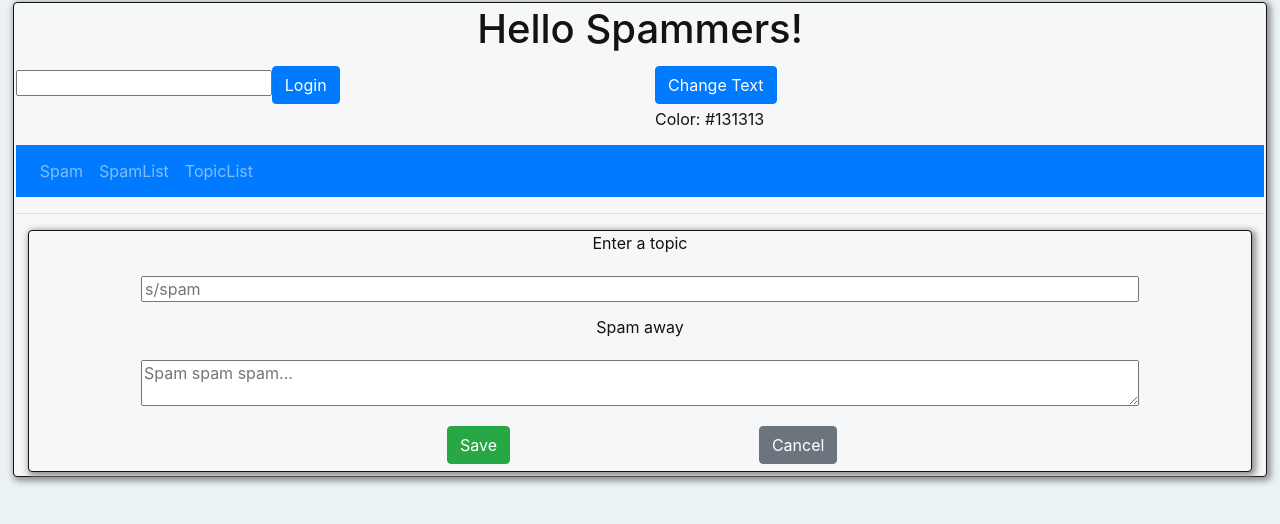
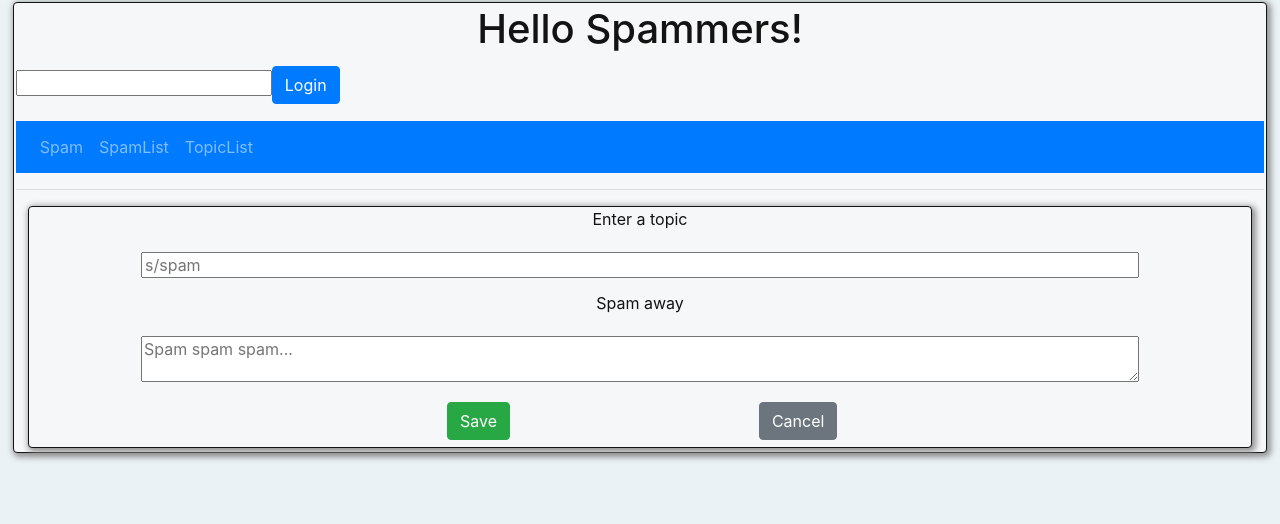
Before and after one commit to HenrikThChasacademy/spamdit, a React (Create React App) app: page /spam in a window 1280 px wide. Shown: the top 524 px of the page. Built offline with nearby package versions, Linux system fonts and the light colour scheme.

Commit message:
Added feature to change text and spam background color for logged in user

```diff
--- a/src/components/app/app.jsx
+++ b/src/components/app/app.jsx
@@ -6,6 +6,7 @@ import Container from 'react-bootstrap/Container';
 import Row from 'react-bootstrap/Row';
 import SpamList from '../spam-list/spam-list';
 import UserContext from '../../context/user-context';
+import UserSettingsContext from '../../context/user-settings-context';
 import Menu from '../menu/menu';
 import TopicList from '../topic-list/topic-list';
 import UserSpam from '../user-spam/user-spam';
@@ -14,14 +15,17 @@ import { ErrorBoundary } from 'react-error-boundary';
 
 function App(props) {
     const [currentUser, setCurrentUser] = useState({id: ""});
-    const value = { currentUser, setCurrentUser };
+    const [userSettings, setUserSettings] = useState(false);
+    const user = { currentUser, setCurrentUser };
+    const settings = { userSettings, setUserSettings };
 
     return (
         <Container fluid className="app container">
             <Row className="heading">
                 <h1>Hello Spammers!</h1>
             </Row>
-                <UserContext.Provider value={value}>
+                <UserContext.Provider value={user}>
+                    <UserSettingsContext.Provider value={settings}>
                         <Login />
                         <Router>
                             <Menu />
@@ -37,6 +41,7 @@ function App(props) {
                                 <Route exact path="*" render={() => <h1> NOT FOUND</h1>} />
                             </Switch>
                         </Router>
+                    </UserSettingsContext.Provider>
                 </UserContext.Provider>
         </Container>
     );
--- a/src/components/login/login.jsx
+++ b/src/components/login/login.jsx
@@ -11,15 +11,22 @@ import { SketchPicker } from 'react-color';
 function Login(){
     const { isLoggedIn, userName,
         handleLogin, handleLogout, handleUserInputChange } = useSetUser();
-    const { userSettings, saveTextColor, saveUserSettings } = useSetUserSettings();
-    const [displayColorPicker, setDisplayColorPicker] = useState(false);
+    const { userSettings, saveTextColor, saveBackgroundColor, saveUserSettings } = useSetUserSettings();
+    const [displayTextColorPicker, setDisplayTextColorPicker] = useState(false);
+    const [displayBackgroundColorPicker, setDisplayBackgroundColorPicker] = useState(false);
 
-    const handleClick = () => {
-        if (displayColorPicker) {
+    const handleTextColorClick = () => {
+        if (displayTextColorPicker) {
             saveUserSettings(userSettings)
         }
+        setDisplayTextColorPicker(!displayTextColorPicker);
+    };
 
-        setDisplayColorPicker(!displayColorPicker);
+    const handleBackgroundColorClick = () => {
+        if (displayBackgroundColorPicker) {
+            saveUserSettings(userSettings)
+        }
+        setDisplayBackgroundColorPicker(!displayBackgroundColorPicker);
     };
 
     return(
@@ -40,19 +47,31 @@ function Login(){
                 </Fragment>
             }
             </Col>
-            <Col>
-
-
-                <Button onClick={ handleClick }>Change Text
-                </Button>
-                {
-                displayColorPicker ?
-                <SketchPicker color={ userSettings.textColor } onChange={ saveTextColor } />
-                : <p>Color: { userSettings.textColor } </p> }
-
-
-            </Col>
-
+                {isLoggedIn &&
+                <Fragment>
+                    <Col>
+                    <Button onClick={ handleTextColorClick }>Change Text
+                    </Button>
+                    {
+                    displayTextColorPicker ?
+                    <SketchPicker color={ userSettings.textColor } onChange={ saveTextColor } />
+                    : <Row>
+                        <p>Color: </p><div className="user-color" style={{ backgroundColor: userSettings.textColor }}></div>
+                        </Row>
+                    }
+                    </Col>
+                    <Col>
+                    <Button onClick={ handleBackgroundColorClick }>Change Backgorund
+                    </Button>
+                    {
+                    displayBackgroundColorPicker ?
+                    <SketchPicker color={ userSettings.backgroundColor } onChange={ saveBackgroundColor } />
+                    : <Row> <p>Color: </p><div className="user-color" style={{ backgroundColor: userSettings.backgroundColor }}></div>
+                        </Row>
+                     }
+                    </Col>
+                </Fragment>
+            }
         </Row>
     )
 }
--- a/src/components/login/login.scss
+++ b/src/components/login/login.scss
@@ -3,3 +3,19 @@
 .login-row {
     min-height: 60px;
 }
+
+.user-color {
+    min-width: 25px;
+    max-width: 25px;
+    min-height: 25px;
+    max-height: 25px;
+    border-radius: 20px;
+    margin-left: 10px;
+}
+
+.avatar-image {
+    min-width: 60px;
+    max-width: 60px;
+    min-height: 60px;
+    max-height: 60px;
+}
--- a/src/components/spammer/spammer.jsx
+++ b/src/components/spammer/spammer.jsx
@@ -7,12 +7,18 @@ import Button from 'react-bootstrap/Button';
 import Spam from '../spam/spam';
 import { useSetNewSpam } from '../../hooks/useSetNewSpam';
 import UserContext from '../../context/user-context';
+import UserSettingsContext from '../../context/user-settings-context';
 
 function Spammer(props) {
     const { newSpam, newTopic, savedSpam,
         handlePostSpam, handleTopicChange, handleSpamChange } = useSetNewSpam();
     return(
-        <Container>
+        <UserContext.Consumer>
+            {(currentUserContext) =>
+                (<UserSettingsContext.Consumer>
+                {(currentSettingsContext) =>
+                    (<Container style={{ backgroundColor:
+                        currentSettingsContext.userSettings.backgroundColor }}>
                         <Row>
                         <SpammerInput
                             handleSpammerTopicChange={(topic) => handleTopicChange({text: topic })}
@@ -21,13 +27,9 @@ function Spammer(props) {
                         </Row>
                         <Row>
                             <Col md={{ span: 3, offset: 4 }}>
-                <UserContext.Consumer>
-                    {(currentUserContext) =>
                                 <Button variant='success'
                                     onClick={() => handlePostSpam(newTopic, newSpam, currentUserContext.id)}>Save
                                     </Button>
-                    }
-                </UserContext.Consumer>
                             </Col>
                             <Col>
                             <Button variant='secondary' onClick={props.handleCancelSpammerSpam}>Cancel</Button>
@@ -43,7 +45,11 @@ function Spammer(props) {
                         }
 
 
-        </Container>
+                    </Container>)
+                }
+                </UserSettingsContext.Consumer>)
+            }
+        </UserContext.Consumer>
     )
 }
 
--- a/src/components/topic/topic.jsx
+++ b/src/components/topic/topic.jsx
@@ -2,14 +2,25 @@ import React from 'react';
 import Container from 'react-bootstrap/Container';
 import { useSetTopicSpam } from '../../hooks/useSetTopicSpam';
 import Spam from '../spam/spam';
+import UserContext from '../../context/user-context';
+import UserSettingsContext from '../../context/user-settings-context';
 import './topic.scss';
 
 function Topic(props){
     const { topicSpam, handleSpamForTopicClick } = useSetTopicSpam();
     return(
-        <Container>
-            <Container className="topic-container" onClick={() => handleSpamForTopicClick(props.topic.id)}>
-                <h2>{props.topic.text}</h2>
+        <UserContext.Consumer>
+        {(currentUserContext) =>
+        (
+            <UserSettingsContext.Consumer>
+            {(currentSettingsContext) =>
+                (
+                <Container style={{ backgroundColor:
+                    currentSettingsContext.userSettings.backgroundColor }}>
+                    <Container className="topic-container"
+                        style={{ backgroundColor: currentSettingsContext.userSettings.backgroundColor }}
+                        onClick={() => handleSpamForTopicClick(props.topic.id)}>
+                        <h2 style={{ color: currentSettingsContext.userSettings.textColor }}>{props.topic.text}</h2>
                     </Container>
                     {
                         topicSpam.lenght !== 0 &&
@@ -24,5 +35,11 @@ function Topic(props){
                 </Container>
                 )
             }
+            </UserSettingsContext.Consumer>
+            )
+        }
+        </UserContext.Consumer>
+    )
+}
 
 export default Topic;
--- /dev/null
+++ b/src/context/user-settings-context.js
@@ -0,0 +1,4 @@
+import { createContext } from 'react';
+
+const UserSettingsContext = createContext();
+export default UserSettingsContext;
--- a/src/hooks/useSetSpam.js
+++ b/src/hooks/useSetSpam.js
@@ -6,7 +6,10 @@ export const useSetSpam = () => {
     const fetchSpam = useCallback(async () => {
         const spam = await spamService.getSpam();
         if (spam) {
-            setSpamList(spam);
+            console.log(spam)
+            const sortedSpam = spam.sort((a, b) =>
+                (  new Date(b.dateCreated) - new Date(a.dateCreated)))
+            setSpamList(sortedSpam);
         }
     },[])
 
--- a/src/hooks/useSetUserSettings.js
+++ b/src/hooks/useSetUserSettings.js
@@ -1,24 +1,27 @@
-import { useState, useEffect, useCallback, useContext } from 'react';
+import { useEffect, useCallback, useContext } from 'react';
 import userSettingsService from '../service/userSettingsService';
 import userService from '../service/userService';
 import UserContext from '../context/user-context';
+import UserSettingsContext from '../context/user-settings-context';
 
 export const useSetUserSettings = () => {
-    const [userSettings, setUserSettings] = useState(false);
+    const { userSettings, setUserSettings } = useContext(UserSettingsContext);
 
     const { currentUser, setCurrentUser } = useContext(UserContext);
 
     const handleGetUserSettings = useCallback(async (userSettingsId) => {
         if (!userSettingsId) {
             console.log("userSettingsId is: ", userSettingsId);
-            setUserSettings({textColor: "#131313", avatarPath: "/public/spam_full.jpg"});
+            setUserSettings({textColor: "#131313",
+                backgroundColor: "#f5f7f8",
+                avatarPath: "/public/spam_full.jpg"});
             return;
         }
         const fetchedUserSettings = await userSettingsService.getUserSettingsById(userSettingsId);
         if (fetchedUserSettings) {
             setUserSettings(fetchedUserSettings);
         }
-    }, [])
+    }, [setUserSettings])
 
     const saveUserSettings = useCallback(async (userSettings) => {
         const createdUserSettings = await userSettingsService.saveUserSettings(userSettings);
@@ -33,10 +36,15 @@ export const useSetUserSettings = () => {
             }
             setUserSettings(createdUserSettings);
         }
-    }, [currentUser, setCurrentUser])
+    }, [currentUser, setCurrentUser, setUserSettings])
 
     const saveTextColor = useCallback(async (textColor) => {
         const newUserSettings = { ...userSettings, textColor: textColor.hex}
+        setUserSettings(newUserSettings);
+    }, [setUserSettings, userSettings])
+
+    const saveBackgroundColor = useCallback(async (backgroundColor) => {
+        const newUserSettings = { ...userSettings, backgroundColor: backgroundColor.hex}
         setUserSettings(newUserSettings);
     }, [setUserSettings, userSettings])
 
@@ -50,6 +58,7 @@ export const useSetUserSettings = () => {
     return {
         userSettings,
         handleGetUserSettings,
+        saveBackgroundColor,
         saveTextColor,
         saveUserSettings
     }
```
Also changed, not shown: src/components/spam/comment/comment.jsx (+18 -10 lines), src/components/spam/spam.jsx (+20 -11 lines). Lines whose indentation alone changed are shown as unchanged.
